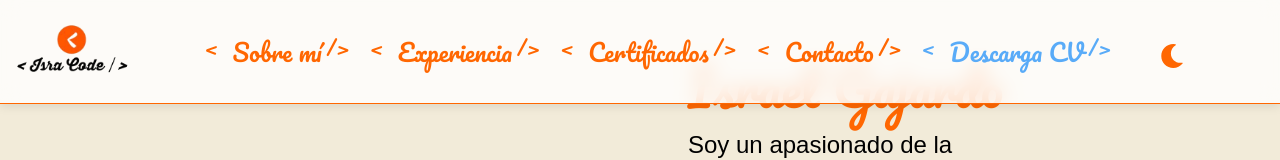
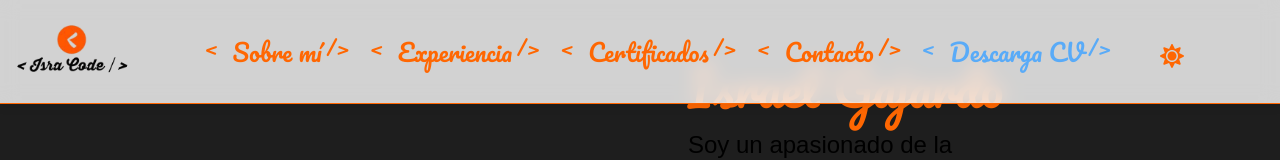
Before and after one commit to isragajardo/Portfolio, a React (Create React App) app: page / in a window 1280 px wide. Shown: the top 160 px of the page. Built offline with nearby package versions, Linux system fonts and the light colour scheme; a web font is replaced by a local one.

Commit message:
add dark option

```diff
--- a/src/App.css
+++ b/src/App.css
@@ -4,7 +4,7 @@
 
 
 :root {
-        --clr-bg: rgb(242, 235, 217);
+        --clr-bg: rgb(30, 30, 30);
         --clr-bg-alt: rgb(30, 30, 30); /* Un color alternativo */
         --clr-sec: rgb(255, 103, 2);
         --clr-ter: rgb(148, 148, 148);
--- a/src/pages/header.js
+++ b/src/pages/header.js
@@ -16,9 +16,9 @@ function Header() {
   }, []);
 
   const toggleColorMode = () => {
-    const newBgColor = isDarkMode ? "rgb(242, 235, 217)" : "rgb(30, 30, 30)";
-    const newTextColor = isDarkMode ? "black" : "white";
-    document.documentElement.style.setProperty("--clr-bg", newBgColor);
+    const newBgColor = isDarkMode ?  "rgb(30, 30, 30)" : "rgb(242, 235, 217)" ;
+    const newTextColor = isDarkMode ? "white" : "black";
+    document.documentElement.style.setProperty("--clr-bg" , newBgColor);
     document.documentElement.style.setProperty("--text-sec", newTextColor);
     setIsDarkMode(!isDarkMode);
   };
@@ -79,7 +79,7 @@ function Header() {
                   data-aos="fade-up"
                   data-aos-delay="1500"
                 >
-                  {isDarkMode ? <FaSun /> : <FaMoon />}
+                  {isDarkMode ? <FaMoon /> : <FaSun />}
                 </button>
               </li>
             </ul>
```
